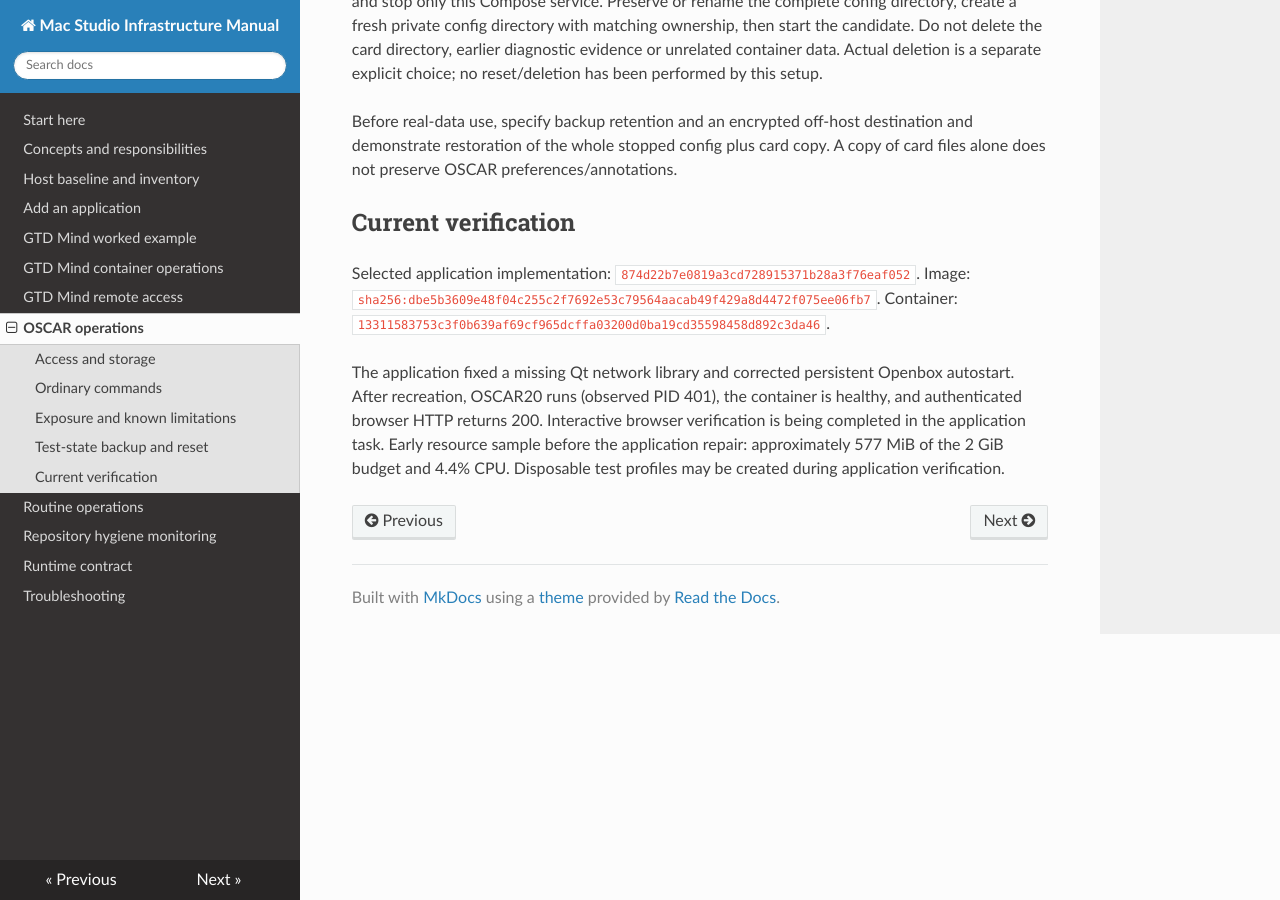
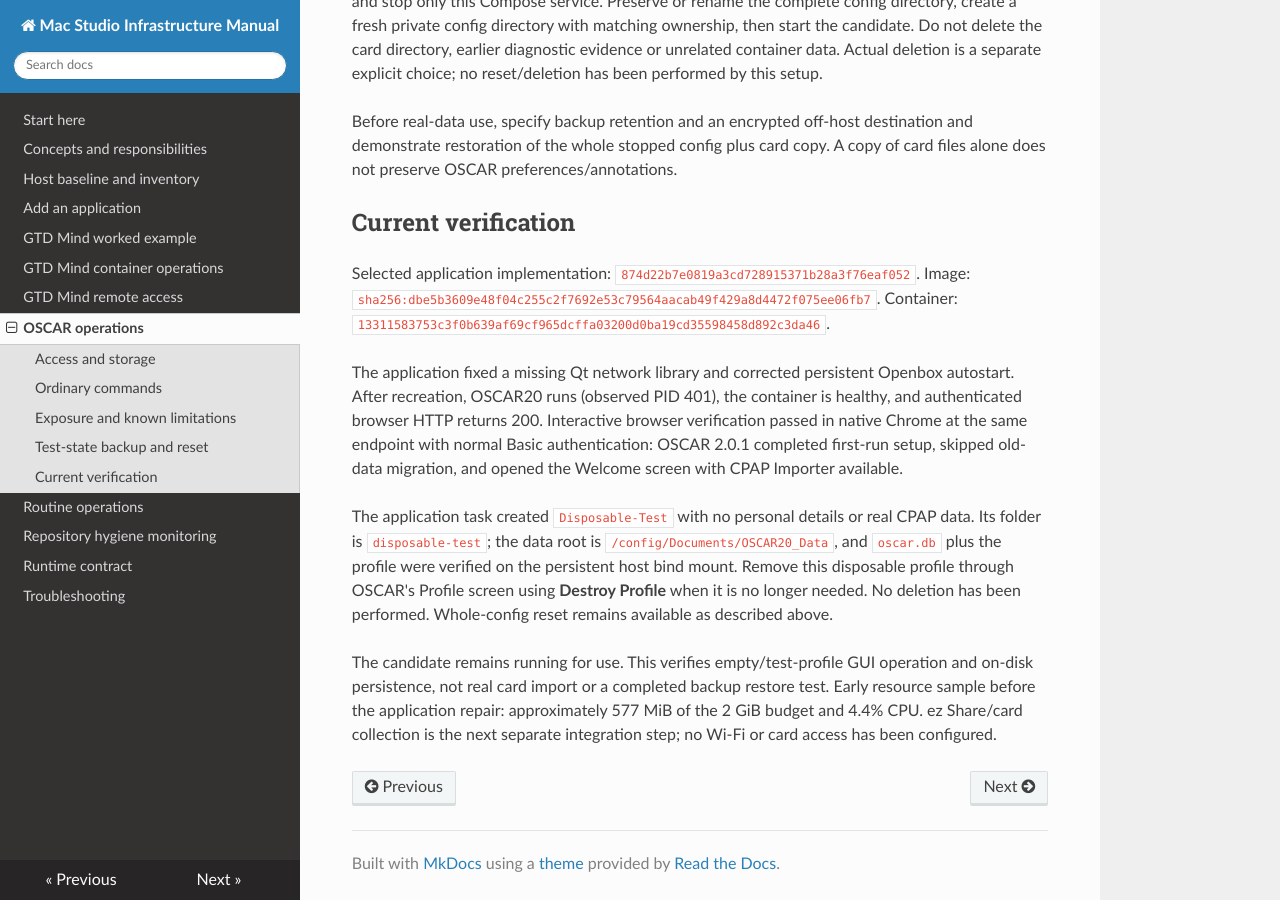
Before and after one commit to titocr/infrastructure, an MkDocs documentation site: the page built from docs/projects/cpap-monitor-runtime.md, in a window 1280 px wide and 900 px high, scrolled down 1642 px. Built offline with MkDocs 1.6.1, drawn with Linux system fonts in a browser that asks for light colours; nearby versions of some CDN libraries.

Commit message:
Record verified OSCAR browser and disposable profile setup

```diff
--- a/docs/projects/cpap-monitor-runtime.md
+++ b/docs/projects/cpap-monitor-runtime.md
@@ -83,6 +83,19 @@ Container: `13311583753c3f0b639af69cf965dcffa03200d0ba19cd35598458d892c3da46`.
 The application fixed a missing Qt network library and corrected persistent
 Openbox autostart. After recreation, OSCAR20 runs (observed PID 401), the container
 is healthy, and authenticated browser HTTP returns 200. Interactive browser
-verification is being completed in the application task. Early resource sample
-before the application repair: approximately 577 MiB of the 2 GiB budget and 4.4%
-CPU. Disposable test profiles may be created during application verification.
+verification passed in native Chrome at the same endpoint with normal Basic
+authentication: OSCAR 2.0.1 completed first-run setup, skipped old-data migration,
+and opened the Welcome screen with CPAP Importer available.
+
+The application task created `Disposable-Test` with no personal details or real
+CPAP data. Its folder is `disposable-test`; the data root is
+`/config/Documents/OSCAR20_Data`, and `oscar.db` plus the profile were verified on
+the persistent host bind mount. Remove this disposable profile through OSCAR's
+Profile screen using **Destroy Profile** when it is no longer needed. No deletion
+has been performed. Whole-config reset remains available as described above.
+
+The candidate remains running for use. This verifies empty/test-profile GUI
+operation and on-disk persistence, not real card import or a completed backup
+restore test. Early resource sample before the application repair: approximately
+577 MiB of the 2 GiB budget and 4.4% CPU. ez Share/card collection is the next
+separate integration step; no Wi-Fi or card access has been configured.
```
